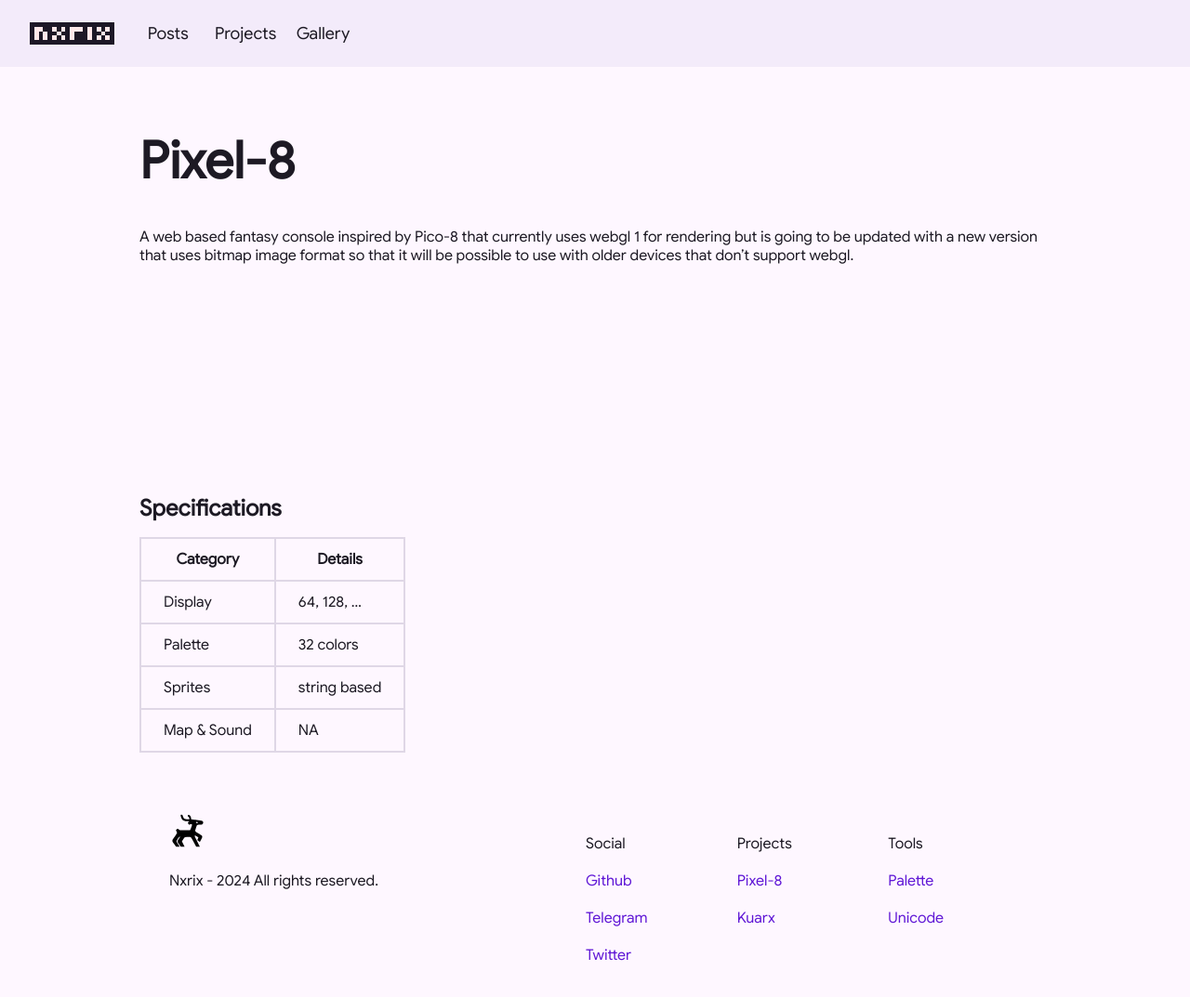
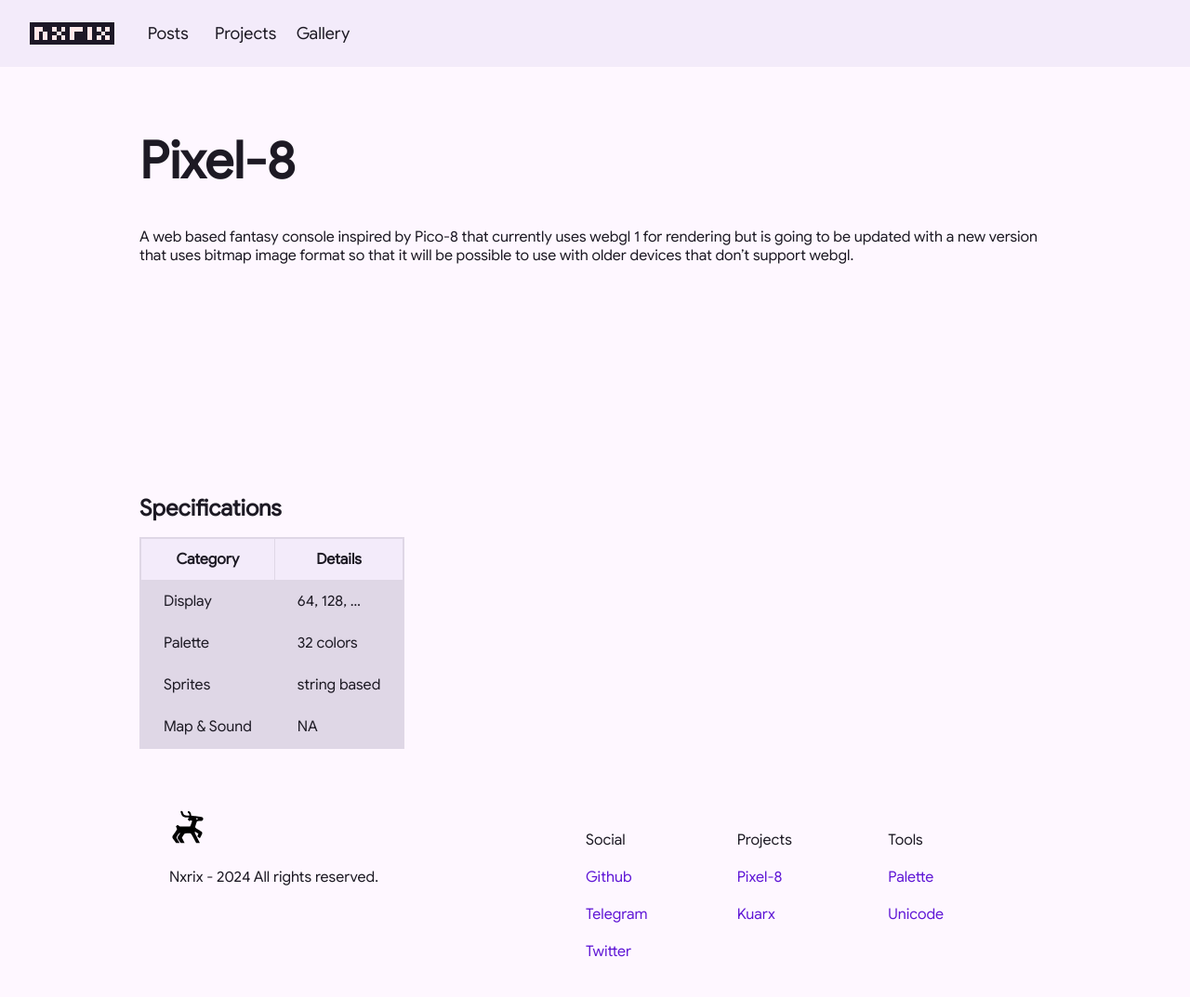
Before and after one commit to Nxrix/nxrix.github.io, a Jekyll site: the page built from _projects/pixel-8.md, in a window 1280 px wide. Shown: the top 1073 px of the page at 93% size. Built offline with Jekyll 4.4.1, drawn with Linux system fonts in a browser that asks for light colours.

Commit message:
Update style.css

```diff
--- a/assets/css/style.css
+++ b/assets/css/style.css
@@ -298,29 +298,22 @@
 }
 
 .body .content table {
+  background-color: var(--md-sys-color-surface-dim);
   display: block;
   width: fit-content;
   max-width: 100%;
   overflow: auto;
   border: 1px solid var(--md-sys-color-surface-dim);
-  border-spacing: 0;
+  border-spacing: 1px;
 }
-.body .content table thead {
+.body .content table thead th {
   background-color: var(--md-sys-color-surface-container);
 }
-.body .content table th {
-  font-weight: 600;
+.body .content table tbody th {
+  background-color: var(--md-sys-color-background);
 }
 .body .content table th, .body .content table td {
   padding: 12px 24px;
-  border: 1px solid var(--md-sys-color-surface-dim);
-}
-.body .content table tr {
-  background-color: var(--md-sys-color-background);
-  border-top: 1px solid var(--md-sys-color-surface-dim);
-}
-.body .content table tr:nth-child(2n) {
-  background-color: var(--md-sys-color-background)
 }
 .body .content table img {
   background-color: transparent;
```
